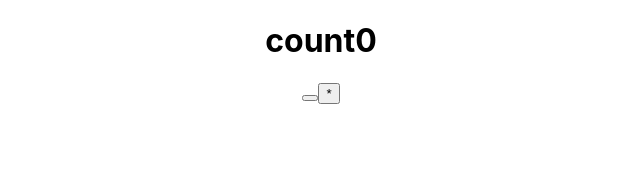
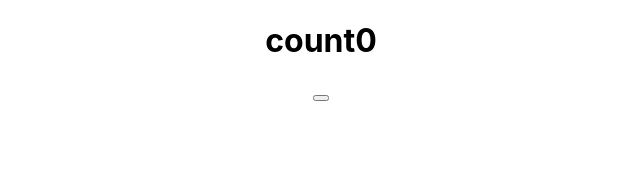
Before and after one commit to aayyuusshh21/Demo1, a React (Create React App) app: page / in a window 1280 px wide. Shown: the top 173 px of the page, without its empty margins (319-959 px from the left). Built offline with nearby package versions, Linux system fonts and the light colour scheme.

Commit message:
deleted a button

```diff
--- a/src/components/Counter.jsx
+++ b/src/components/Counter.jsx
@@ -8,9 +8,6 @@ export const Counter=()=>{
             <button onClick={()=>{
                 setCount(count-1)
             }}></button>
-            <button onClick={()=>{
-                setCount(count*1)
-            }}>*</button>
         </div>
     )
 }
```
